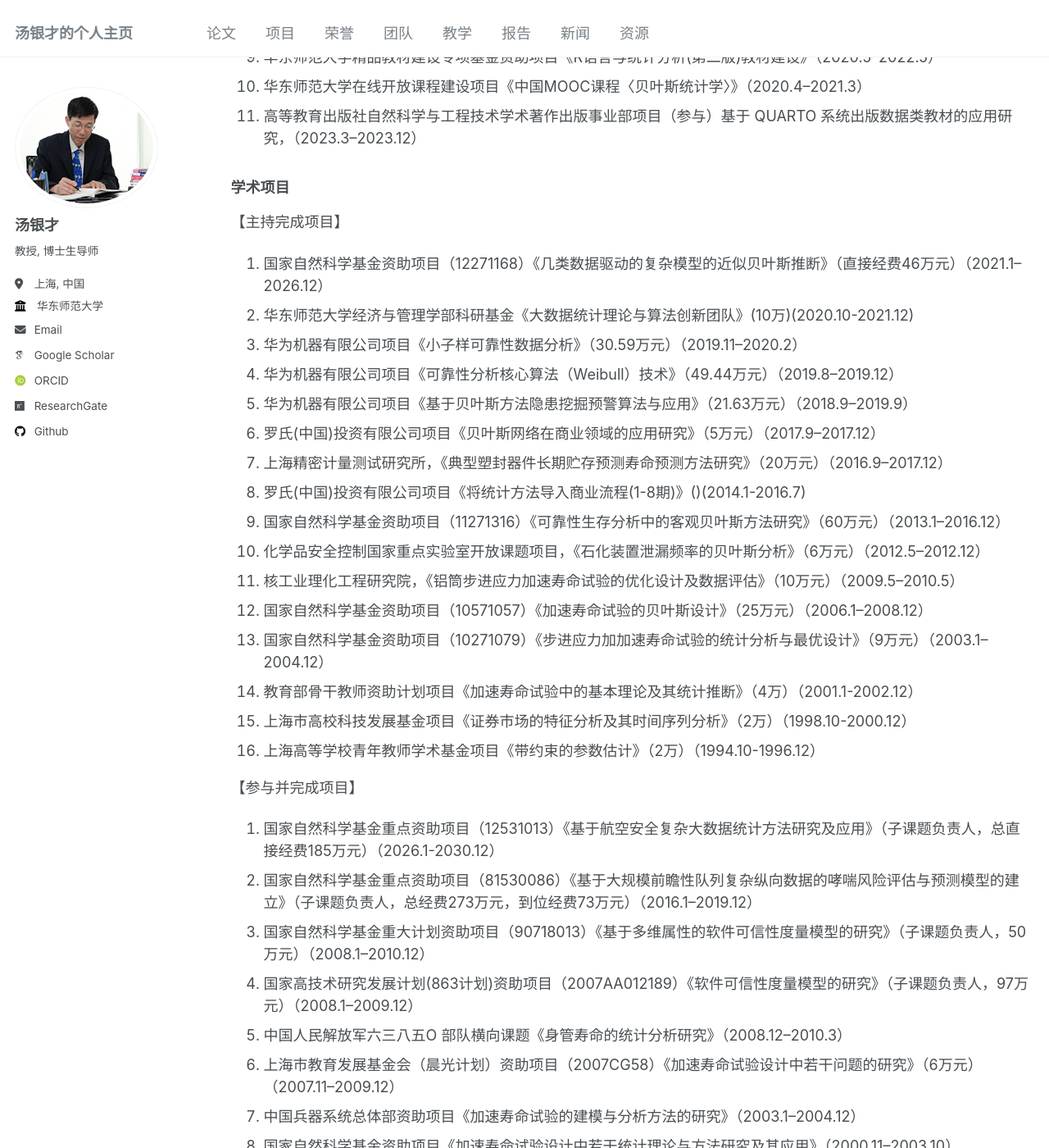
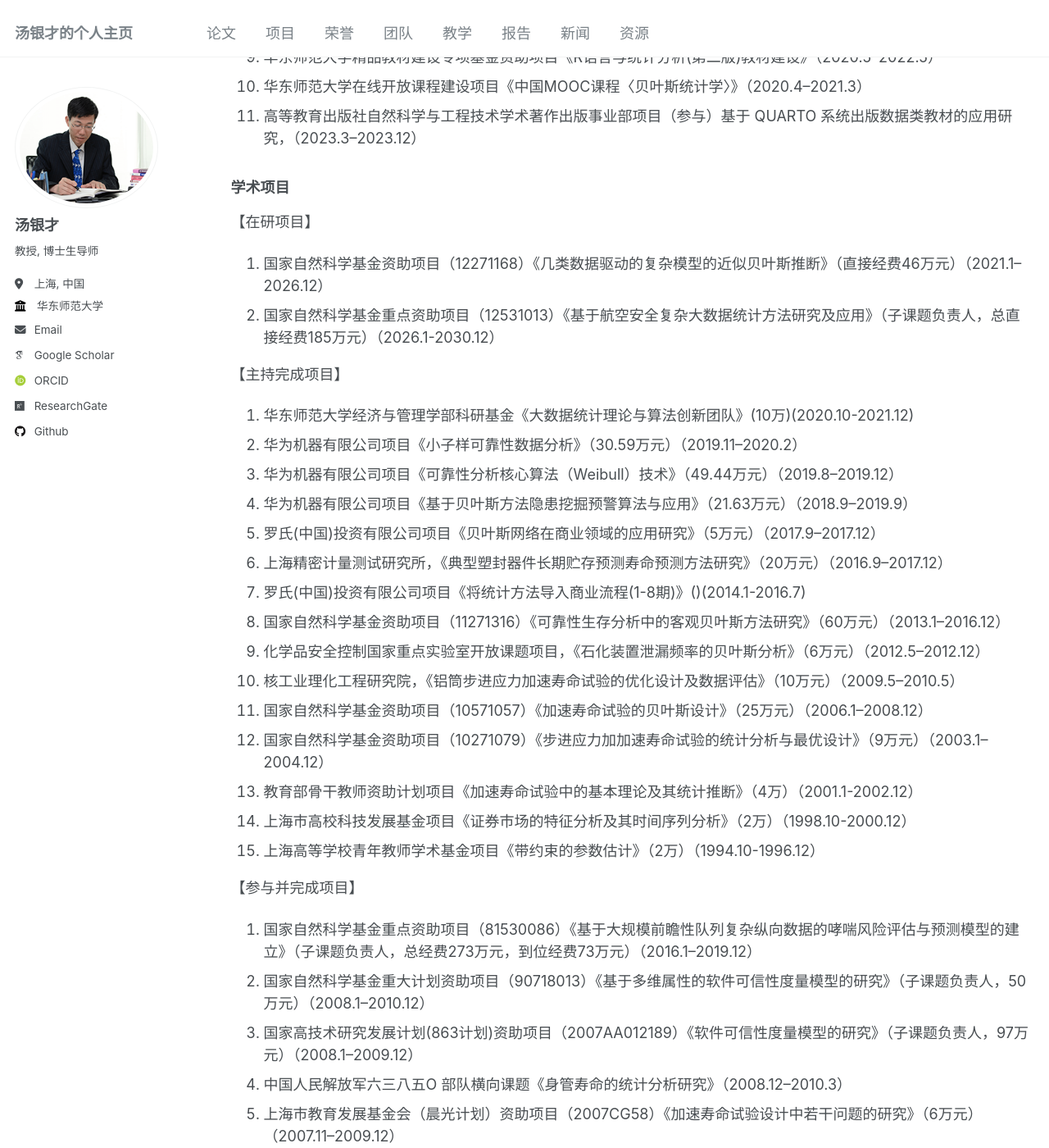
Before and after one commit to tangyc8866/tangyc8866.github.io, a Jekyll site: the page built from _pages/project.md, in a window 1280 px wide and 1400 px high, scrolled down 442 px. Shown: the whole window at 82% size. Built offline with Jekyll 4.4.1, drawn with Linux system fonts in a browser that asks for light colours; some web fonts are replaced.

Commit message:
Update project.md

```diff
--- a/_pages/project.md
+++ b/_pages/project.md
@@ -21,38 +21,41 @@ author_profile: true
 
 ### 学术项目
 
+【在研项目】
+
+1. 国家自然科学基金资助项目（12271168）《几类数据驱动的复杂模型的近似贝叶斯推断》（直接经费46万元）（2021.1–2026.12）
+2. 国家自然科学基金重点资助项目（12531013）《基于航空安全复杂大数据统计方法研究及应用》（子课题负责人，总直接经费185万元）（2026.1-2030.12）
+
 【主持完成项目】
 
-1. 国家自然科学基金资助项目（12271168）《几类数据驱动的复杂模型的近似贝叶斯推断》（直接经费46万元）（2021.1–2026.12）
-2. 华东师范大学经济与管理学部科研基金《大数据统计理论与算法创新团队》(10万)(2020.10-2021.12)
-3. 华为机器有限公司项目《小子样可靠性数据分析》（30.59万元）（2019.11–2020.2）
-4. 华为机器有限公司项目《可靠性分析核心算法（Weibull）技术》（49.44万元）（2019.8–2019.12）
-5. 华为机器有限公司项目《基于贝叶斯方法隐患挖掘预警算法与应用》（21.63万元）（2018.9–2019.9）
-6. 罗氏(中国)投资有限公司项目《贝叶斯网络在商业领域的应用研究》（5万元）（2017.9–2017.12）
-7. 上海精密计量测试研究所，《典型塑封器件长期贮存预测寿命预测方法研究》（20万元）（2016.9–2017.12）
-8. 罗氏(中国)投资有限公司项目《将统计方法导入商业流程(1-8期)》()(2014.1-2016.7)
-9. 国家自然科学基金资助项目（11271316）《可靠性生存分析中的客观贝叶斯方法研究》（60万元）（2013.1–2016.12）
-10. 化学品安全控制国家重点实验室开放课题项目，《石化装置泄漏频率的贝叶斯分析》（6万元）（2012.5–2012.12）
-11. 核工业理化工程研究院，《铝筒步进应力加速寿命试验的优化设计及数据评估》（10万元）（2009.5–2010.5）
-12. 国家自然科学基金资助项目（10571057）《加速寿命试验的贝叶斯设计》（25万元）（2006.1–2008.12）
-13. 国家自然科学基金资助项目（10271079）《步进应力加加速寿命试验的统计分析与最优设计》（9万元）（2003.1–2004.12）
-14. 教育部骨干教师资助计划项目《加速寿命试验中的基本理论及其统计推断》（4万）（2001.1-2002.12）
-15. 上海市高校科技发展基金项目《证券市场的特征分析及其时间序列分析》（2万）（1998.10-2000.12）
-16. 上海高等学校青年教师学术基金项目《带约束的参数估计》（2万）（1994.10-1996.12）
+1. 华东师范大学经济与管理学部科研基金《大数据统计理论与算法创新团队》(10万)(2020.10-2021.12)
+2. 华为机器有限公司项目《小子样可靠性数据分析》（30.59万元）（2019.11–2020.2）
+3. 华为机器有限公司项目《可靠性分析核心算法（Weibull）技术》（49.44万元）（2019.8–2019.12）
+4. 华为机器有限公司项目《基于贝叶斯方法隐患挖掘预警算法与应用》（21.63万元）（2018.9–2019.9）
+5. 罗氏(中国)投资有限公司项目《贝叶斯网络在商业领域的应用研究》（5万元）（2017.9–2017.12）
+6. 上海精密计量测试研究所，《典型塑封器件长期贮存预测寿命预测方法研究》（20万元）（2016.9–2017.12）
+7. 罗氏(中国)投资有限公司项目《将统计方法导入商业流程(1-8期)》()(2014.1-2016.7)
+8. 国家自然科学基金资助项目（11271316）《可靠性生存分析中的客观贝叶斯方法研究》（60万元）（2013.1–2016.12）
+9. 化学品安全控制国家重点实验室开放课题项目，《石化装置泄漏频率的贝叶斯分析》（6万元）（2012.5–2012.12）
+10. 核工业理化工程研究院，《铝筒步进应力加速寿命试验的优化设计及数据评估》（10万元）（2009.5–2010.5）
+11. 国家自然科学基金资助项目（10571057）《加速寿命试验的贝叶斯设计》（25万元）（2006.1–2008.12）
+12. 国家自然科学基金资助项目（10271079）《步进应力加加速寿命试验的统计分析与最优设计》（9万元）（2003.1–2004.12）
+13. 教育部骨干教师资助计划项目《加速寿命试验中的基本理论及其统计推断》（4万）（2001.1-2002.12）
+14. 上海市高校科技发展基金项目《证券市场的特征分析及其时间序列分析》（2万）（1998.10-2000.12）
+15. 上海高等学校青年教师学术基金项目《带约束的参数估计》（2万）（1994.10-1996.12）
 
 【参与并完成项目】
 
-1. 国家自然科学基金重点资助项目（12531013）《基于航空安全复杂大数据统计方法研究及应用》（子课题负责人，总直接经费185万元）（2026.1-2030.12）
-2. 国家自然科学基金重点资助项目（81530086）《基于大规模前瞻性队列复杂纵向数据的哮喘风险评估与预测模型的建立》（子课题负责人，总经费273万元，到位经费73万元）（2016.1–2019.12）
-3. 国家自然科学基金重大计划资助项目（90718013）《基于多维属性的软件可信性度量模型的研究》（子课题负责人，50万元）（2008.1–2010.12）
-4. 国家高技术研究发展计划(863计划)资助项目（2007AA012189）《软件可信性度量模型的研究》（子课题负责人，97万元）（2008.1–2009.12）
-5. 中国人民解放军六三八五O 部队横向课题《身管寿命的统计分析研究》（2008.12–2010.3）
-6. 上海市教育发展基金会（晨光计划）资助项目（2007CG58）《加速寿命试验设计中若干问题的研究》（6万元）（2007.11–2009.12）
-7. 中国兵器系统总体部资助项目《加速寿命试验的建模与分析方法的研究》（2003.1–2004.12）
-8. 国家自然科学基金资助项目《加速寿命试验设计中若干统计理论与方法研究及其应用》（2000.11–2003.10）
-9. 上海市高校发展基金资助项目《多维随机系统的统计分析及其在信号处理分析中的应用》（2001.1–2002.12）
-10. 国家自然科学基金资助项目《可靠性试验中带约束的统计分析》（1997.1–1999.12）
-11. 上海市高校科技发展基金资助项目《步进应力加速寿命试验中基础理论与统计方法的研究》（1998.9–2001.12）
-12. 武汉大学软件工程国家实验室资助项目《软件可靠性统计分析》（1998.4–2000.12）
-13. 国家自然科学基金项目《可靠性试验中带约束的统计分析》（1997.1–1999.12）
-14. 国家自然科学基金项目《序进应力加加速寿命试验的统计分析及其在电子元件上的应用》（1991.1–1993.12）
+1. 国家自然科学基金重点资助项目（81530086）《基于大规模前瞻性队列复杂纵向数据的哮喘风险评估与预测模型的建立》（子课题负责人，总经费273万元，到位经费73万元）（2016.1–2019.12）
+2. 国家自然科学基金重大计划资助项目（90718013）《基于多维属性的软件可信性度量模型的研究》（子课题负责人，50万元）（2008.1–2010.12）
+3. 国家高技术研究发展计划(863计划)资助项目（2007AA012189）《软件可信性度量模型的研究》（子课题负责人，97万元）（2008.1–2009.12）
+4. 中国人民解放军六三八五O 部队横向课题《身管寿命的统计分析研究》（2008.12–2010.3）
+5. 上海市教育发展基金会（晨光计划）资助项目（2007CG58）《加速寿命试验设计中若干问题的研究》（6万元）（2007.11–2009.12）
+6. 中国兵器系统总体部资助项目《加速寿命试验的建模与分析方法的研究》（2003.1–2004.12）
+7. 国家自然科学基金资助项目《加速寿命试验设计中若干统计理论与方法研究及其应用》（2000.11–2003.10）
+8. 上海市高校发展基金资助项目《多维随机系统的统计分析及其在信号处理分析中的应用》（2001.1–2002.12）
+9. 国家自然科学基金资助项目《可靠性试验中带约束的统计分析》（1997.1–1999.12）
+10. 上海市高校科技发展基金资助项目《步进应力加速寿命试验中基础理论与统计方法的研究》（1998.9–2001.12）
+11. 武汉大学软件工程国家实验室资助项目《软件可靠性统计分析》（1998.4–2000.12）
+12. 国家自然科学基金项目《可靠性试验中带约束的统计分析》（1997.1–1999.12）
+13. 国家自然科学基金项目《序进应力加加速寿命试验的统计分析及其在电子元件上的应用》（1991.1–1993.12）
```
